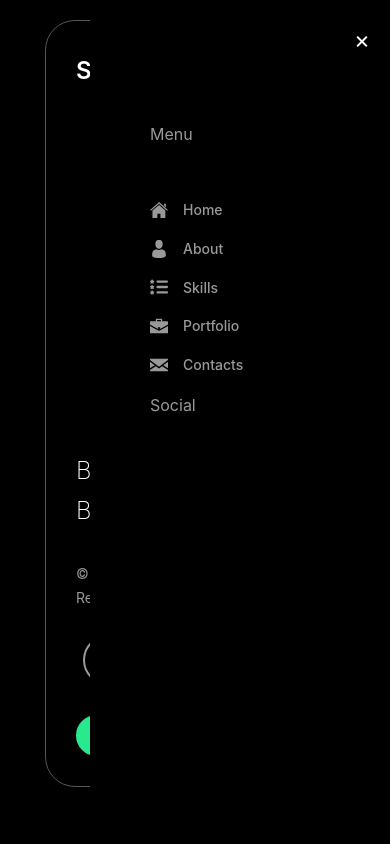
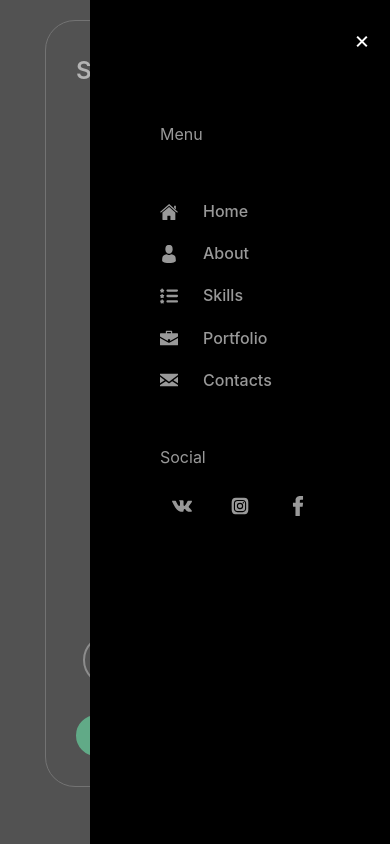
Before and after one commit to SlavaOST-it/portfolio_v2, a React (Create React App) app: page / in a window 390 px wide. Both pictures are taken after a click on the button 348 px from the left and 42 px from the top of the page. Shown: the top 844 px of the page. Built offline with nearby package versions, Linux system fonts and the light colour scheme.

Commit message:
fix: styles adaptive

```diff
--- /dev/null
+++ b/src/common/components/linksLeftSidebar/linksLeftSidebar.ts
@@ -0,0 +1,23 @@
+import sprite from "../../../assets/icons/sprite.svg";
+
+export const linksLeftSideBarSVG = [
+    {title: 'github', logoLink: `${sprite}#github`, href: "https://github.com/SlavaOST-it"},
+    {
+        title: 'linkedin',
+        logoLink: `${sprite}#linkedin`,
+        href: "https://www.linkedin.com/in/vyacheslav-ostapkevich-918112254"
+    },
+    {title: 'telegram', logoLink: `${sprite}#telegram`, href: "https://t.me/SlavaOST"},
+    {title: 'codewars', logoLink: `${sprite}#codewars`, href: "https://www.codewars.com/users/SlavaOST-it"},
+]
+
+
+export const linksMobileMenuSVG = [
+    {title: 'vk', logoLink: `${sprite}#vk`, href: "https://vk.com/slavaost"},
+    {
+        title: 'instagram',
+        logoLink: `${sprite}#instagram`,
+        href: "https://www.instagram.com/slavkent_ost"
+    },
+    {title: 'facebook', logoLink: `${sprite}#facebook`, href: "https://www.facebook.com/profile.php?id=100041663271241"},
+]
--- a/src/common/styles/GlobalStyles.styled.ts
+++ b/src/common/styles/GlobalStyles.styled.ts
@@ -31,6 +31,7 @@ export const GlobalStyled = createGlobalStyle`
     color: ${theme.colors.secondary};
   }
 
+
   body {
     background-color: ${theme.colors.background};
 
--- a/src/common/styles/Wrapper.styled.ts
+++ b/src/common/styles/Wrapper.styled.ts
@@ -58,5 +58,9 @@ export const Wrapper = styled.section`
       letter-spacing: 0;
       line-height: 60px;
     }
+
+    h2{
+      font-size: 42px;
+    }
   }
 `
--- a/src/features/leftSidebar/LeftSidebar.styled.ts
+++ b/src/features/leftSidebar/LeftSidebar.styled.ts
@@ -57,7 +57,7 @@ export const Description = styled.section`
 `
 
 
-export const SocialLinksStyled = styled.section`
+export const SocialLinksStyled = styled.section<{ sizeSVG: string, border: boolean }>`
   margin-bottom: 30px;
 
   ul {
@@ -81,7 +81,7 @@ export const SocialLinksStyled = styled.section`
     width: 50px;
     height: 50px;
 
-    border: 2px solid ${theme.colors.secondary};
+    border: ${({border}) => (border ? `2px solid ${theme.colors.secondary}` : "none")};
     border-radius: 50%;
 
     transition: .3s;
@@ -98,8 +98,8 @@ export const SocialLinksStyled = styled.section`
   }
 
   svg {
-    width: 20px;
-    height: 20px;
+    width: ${({sizeSVG}) => (sizeSVG || "20px")};
+    height: ${({sizeSVG}) => (sizeSVG || "20px")};
     fill: ${theme.colors.secondary};
     transition: .3s;
   }
@@ -114,6 +114,8 @@ export const LeftSideBarWrapper = styled.div`
   width: 100%;
   max-width: 350px;
   padding: 30px;
+
+  text-align: center;
 
   border-radius: 30px;
   border: 1px solid #565656;
--- a/src/features/leftSidebar/LeftSidebar.tsx
+++ b/src/features/leftSidebar/LeftSidebar.tsx
@@ -1,11 +1,12 @@
-import React from 'react';
+import React, {FC} from 'react';
 import {animateScroll as scroll} from "react-scroll";
 
 import avatar from "../../assets/images/me.jpg"
 import sprite from "../../assets/icons/sprite.svg"
 
 import {ButtonStyle} from "../../common/components/button/Button";
-import {Avatar, Description, Header, SocialLinksStyled, LeftSideBarWrapper} from './LeftSidebar.styled';
+import {linksLeftSideBarSVG} from "../../common/components/linksLeftSidebar/linksLeftSidebar";
+import {Avatar, Description, Header, LeftSideBarWrapper, SocialLinksStyled} from './LeftSidebar.styled';
 
 
 export const LeftSidebar = () => {
@@ -24,7 +25,7 @@ export const LeftSidebar = () => {
                 <p>© 2023 SlavaOST. All Rights Reserved</p>
             </Description>
 
-            <SocialLinks/>
+            <SocialLinks linksSVG={linksLeftSideBarSVG} border={true}/>
 
             <ButtonStyle
                 onClick={() => {
@@ -40,20 +41,19 @@ export const LeftSidebar = () => {
 };
 
 
-const SocialLinks = () => {
-    const linksSVG = [
-        {title: 'github', logoLink: `${sprite}#github`, href: "https://github.com/SlavaOST-it"},
+type SocialLinksType = {
+    linksSVG: Array<
         {
-            title: 'linkedin',
-            logoLink: `${sprite}#linkedin`,
-            href: "https://www.linkedin.com/in/vyacheslav-ostapkevich-918112254"
-        },
-        {title: 'telegram', logoLink: `${sprite}#telegram`, href: "https://t.me/SlavaOST"},
-        {title: 'codewars', logoLink: `${sprite}#codewars`, href: "https://www.codewars.com/users/SlavaOST-it"},
-    ]
-
+            title: string,
+            logoLink: string,
+            href: string
+        }>,
+    sizeSVG?: string,
+    border?: boolean
+}
+export const SocialLinks: FC<SocialLinksType> = ({linksSVG,sizeSVG,border}) => {
     return (
-        <SocialLinksStyled>
+        <SocialLinksStyled sizeSVG={sizeSVG ?? ""} border={!!border}>
             <ul>
                 {linksSVG.map(el =>
                     <li key={el.logoLink}>
--- a/src/features/mobileMenu/MobileMenu.tsx
+++ b/src/features/mobileMenu/MobileMenu.tsx
@@ -1,24 +1,45 @@
-import React, {useState} from 'react';
+import React, {useEffect, useRef, useState} from 'react';
+import {Link} from 'react-scroll';
 import styled from "styled-components";
-import {Link} from 'react-scroll';
+
+import sprite from "../../assets/icons/sprite.svg"
 
 import {theme} from "../../common/styles/Theme.styled";
 import {linksMenu} from "../../common/components/linksMenu/linksMenu";
+import {SocialLinks} from "../leftSidebar/LeftSidebar";
+import {linksMobileMenuSVG} from "../../common/components/linksLeftSidebar/linksLeftSidebar";
 
 
 export const MobileMenu = () => {
     const [isOpen, setIsOpen] = useState(false);
+    const menuRef = useRef(null);
+
+    useEffect(() => {
+        function handleClickOutside(event: MouseEvent) {
+            if (menuRef.current && !(menuRef.current as any).contains(event.target)) {
+                setIsOpen(false);
+            }
+        }
+
+        document.addEventListener("mousedown", handleClickOutside);
+
+        return () => {
+            document.removeEventListener("mousedown", handleClickOutside);
+        };
+    }, [menuRef]);
 
     return (
-        <MobileMenuStyle>
+        <MobileMenuStyle isOpen={isOpen} ref={menuRef}>
+            <div className="overlay" onClick={() => setIsOpen(false)}/>
+
             {!isOpen && (<BurgerButton
-                // is_open={!isOpen}
                 onClick={() => setIsOpen(true)}
             >
                 <span></span>
                 <span></span>
             </BurgerButton>)
             }
+
             <MenuWrapper className={isOpen ? 'open' : ''}>
                 <MenuHeader>
                     <CrossIcon onClick={() => setIsOpen(false)}>&times;</CrossIcon>
@@ -47,7 +68,13 @@ export const MobileMenu = () => {
                         ))}
                     </ul>
 
-                    <p>Social</p>
+                    <SocialLinksBlock>
+                        <span>Social</span>
+
+                        <LinkItem>
+                            <SocialLinks linksSVG={linksMobileMenuSVG} sizeSVG={"15px"}/>
+                        </LinkItem>
+                    </SocialLinksBlock>
                 </MenuBody>
             </MenuWrapper>
         </MobileMenuStyle>
@@ -55,13 +82,7 @@ export const MobileMenu = () => {
 };
 
 
-type BurgerButtonType={
-    // is_open: boolean
-}
-const BurgerButton = styled.button<BurgerButtonType>`
-  //display:
-
-
+const BurgerButton = styled.button`
   position: fixed;
   right: 20px;
   top: 20px;
@@ -105,6 +126,24 @@ const BurgerButton = styled.button<BurgerButtonType>`
 
 `
 
+const LinkItem = styled.div`
+  svg {
+    width: 20px;
+    height: 20px;
+  }
+`
+
+const SocialLinksBlock = styled.div`
+  margin-top: 50px;
+
+  span {
+    display: inline-block;
+    margin-bottom: 10px;
+    color: ${theme.colors.secondary};
+  }
+`
+
+
 const MenuWrapper = styled.div`
   position: fixed;
   top: 0;
@@ -134,7 +173,7 @@ const CrossIcon = styled.span`
 `;
 
 const MenuBody = styled.div`
-  padding: 40px 60px;
+  padding: 40px 70px;
 
 `;
 
@@ -151,16 +190,14 @@ const MenuItem = styled.li`
 `;
 
 
-
 const Icon = styled.svg`
   width: 18px;
   height: 18px;
-  margin-right: 15px;
+  margin-right: 25px;
   fill: ${theme.colors.secondary};
 `;
 
 const NameLinkMobile = styled.span`
-  font-size: 14px;
   font-weight: 500;
   color: ${theme.colors.secondary};
 `;
@@ -182,11 +219,21 @@ const NavLinkMobile = styled(Link)`
 `
 
 
-const MobileMenuStyle = styled.div`
+const MobileMenuStyle = styled.div<{ isOpen: boolean }>`
   display: none;
 
+  .overlay {
+    position: fixed;
+    top: 0;
+    left: 0;
+    width: 100%;
+    height: 100%;
+    background-color: rgba(133, 133, 133, 0.62);
+    z-index: 9;
+    display: ${({isOpen}) => (isOpen ? 'block' : 'none')};
+  }
 
-  @media ${theme.media.tablet}{
+  @media screen and ${theme.media.tablet} {
     display: block;
   }
 
```
